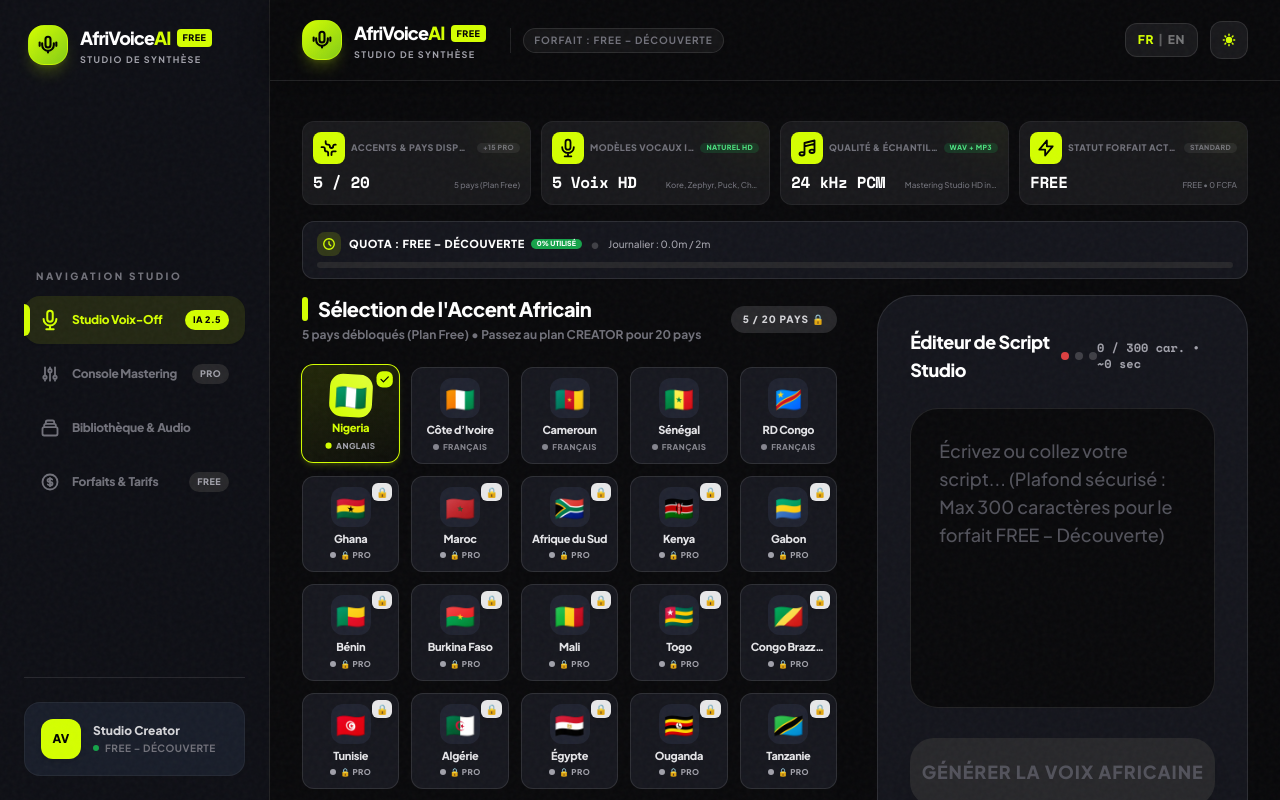
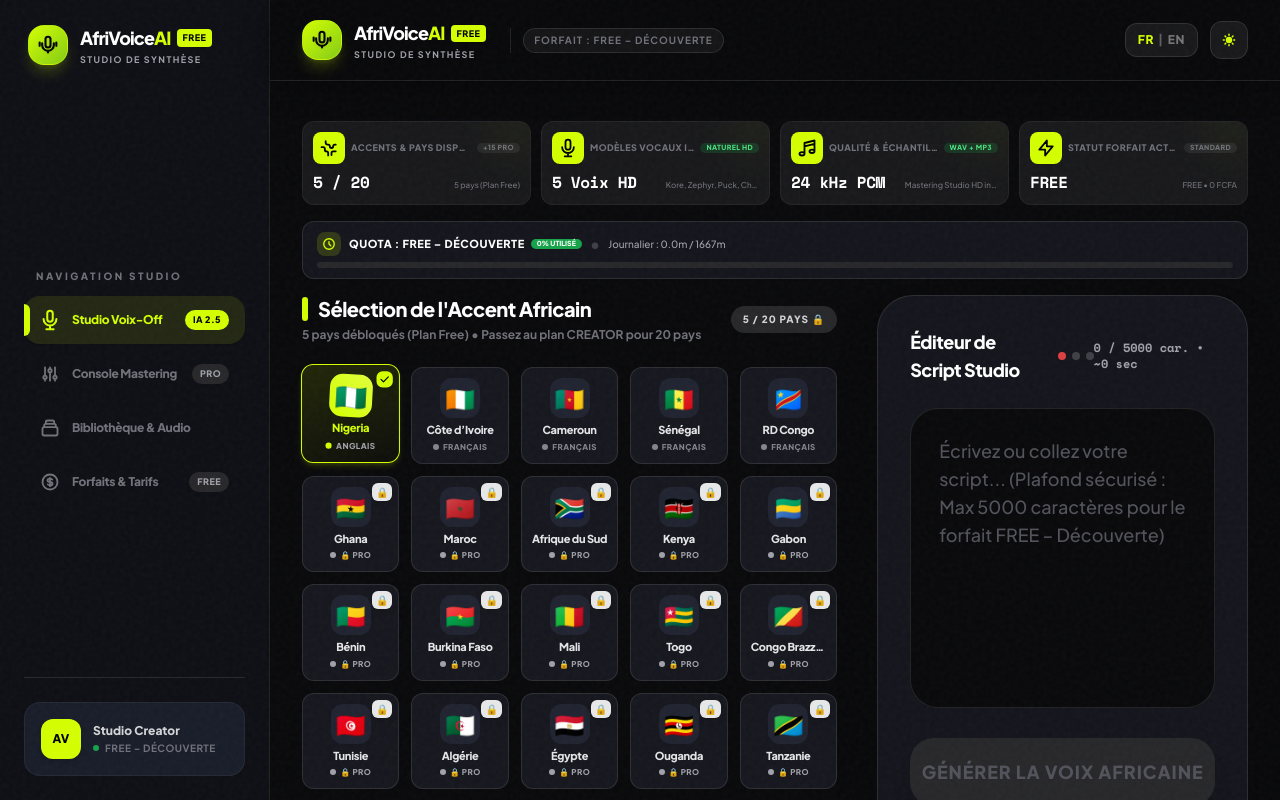
Before and after one commit to nyatony241-nya/projet-AfriVoice-AI, a React (Vite) app: page / in a window 1280 px wide. Shown: the top 800 px of the page. Built offline with nearby package versions, Linux system fonts and the light colour scheme.

Commit message:
fix: désactivation de la limite du quota gratuit pour la phase de test

```diff
--- a/App.tsx
+++ b/App.tsx
@@ -48,8 +48,8 @@ const App: React.FC = () => {
 
   // Dynamic Quota limits by plan (Safety Rail #1 & #3) + Recharge bonus
   const quota = useMemo<QuotaUsage>(() => {
-    let baseMaxSeconds = 90; // 1.5 min daily free cap
-    let maxChars = 300;
+    let baseMaxSeconds = 99999; // Capacité de test illimitée pour le MVP
+    let maxChars = 5000;
 
     if (currentPlan.id === 'creator') {
       baseMaxSeconds = 3600; // 60 min monthly cap
```
